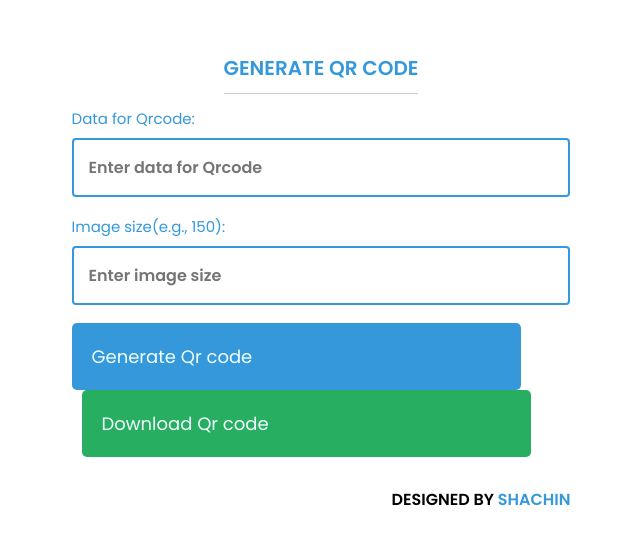
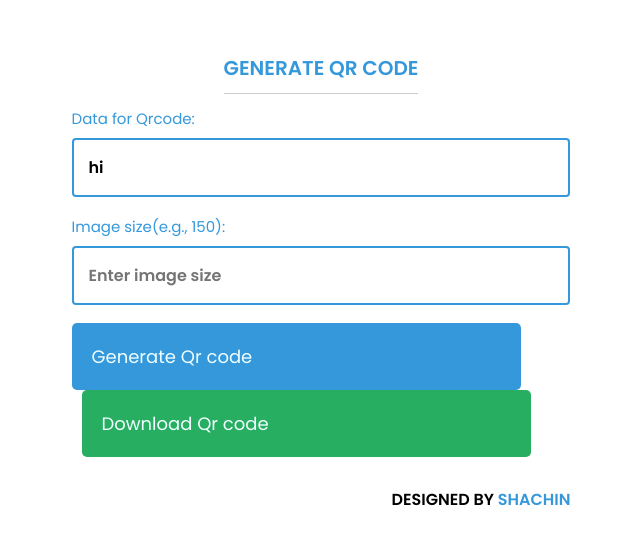
Before and after one commit to SHACHIN787/qrcode, a React (Vite) app: page / in a window 1280 px wide. Shown: the part 129-674 px from the top of the page, without its empty margins (319-959 px from the left). Built offline with nearby package versions, Linux system fonts and the light colour scheme.

Commit message:
Updateee QrCode.jsx

```diff
--- a/src/QrCode.jsx
+++ b/src/QrCode.jsx
@@ -4,7 +4,7 @@ import { useState } from "react";
 export const QrC = () => {
     const [ img,setImg]    =   useState("")
     const [loading,setLoading] = useState(false);
-    const [qrdata,setQrData]= useState("");
+    const [qrdata,setQrData]= useState("hi");
     const [qrsize,setQrSize] = useState("")
     async function generateQr()
     {
```
